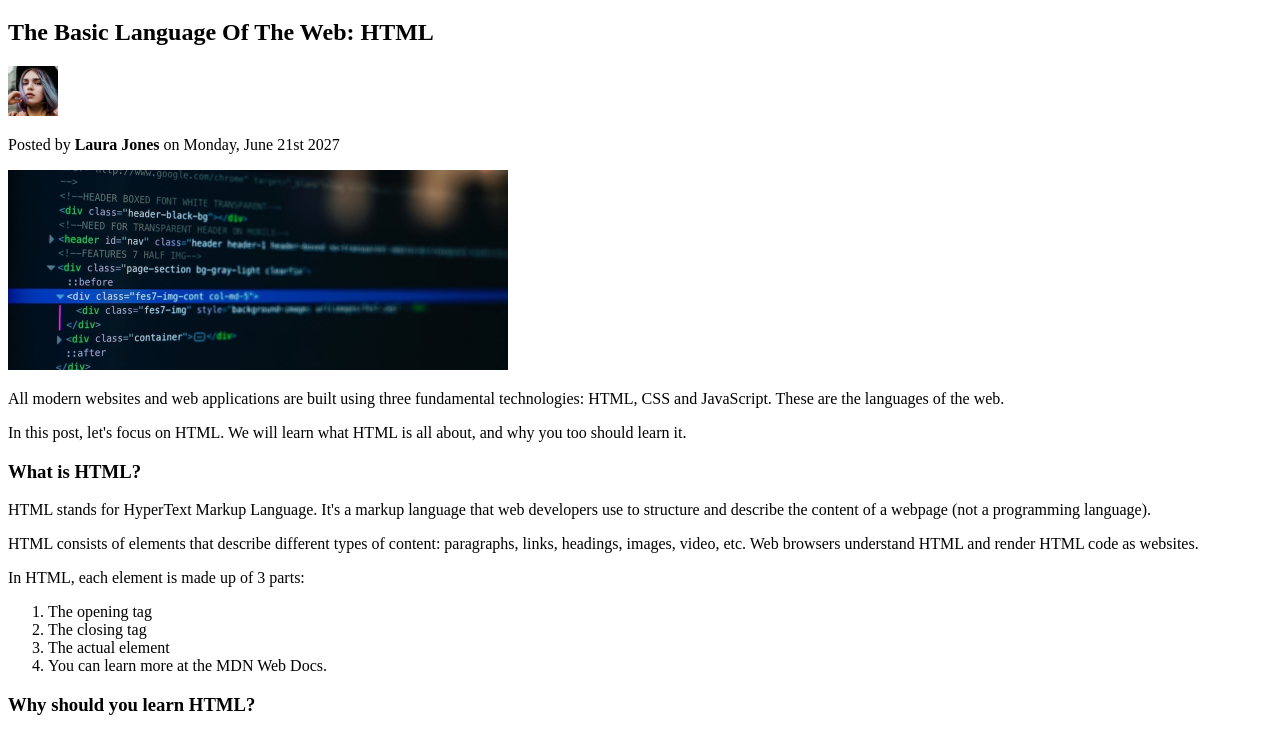
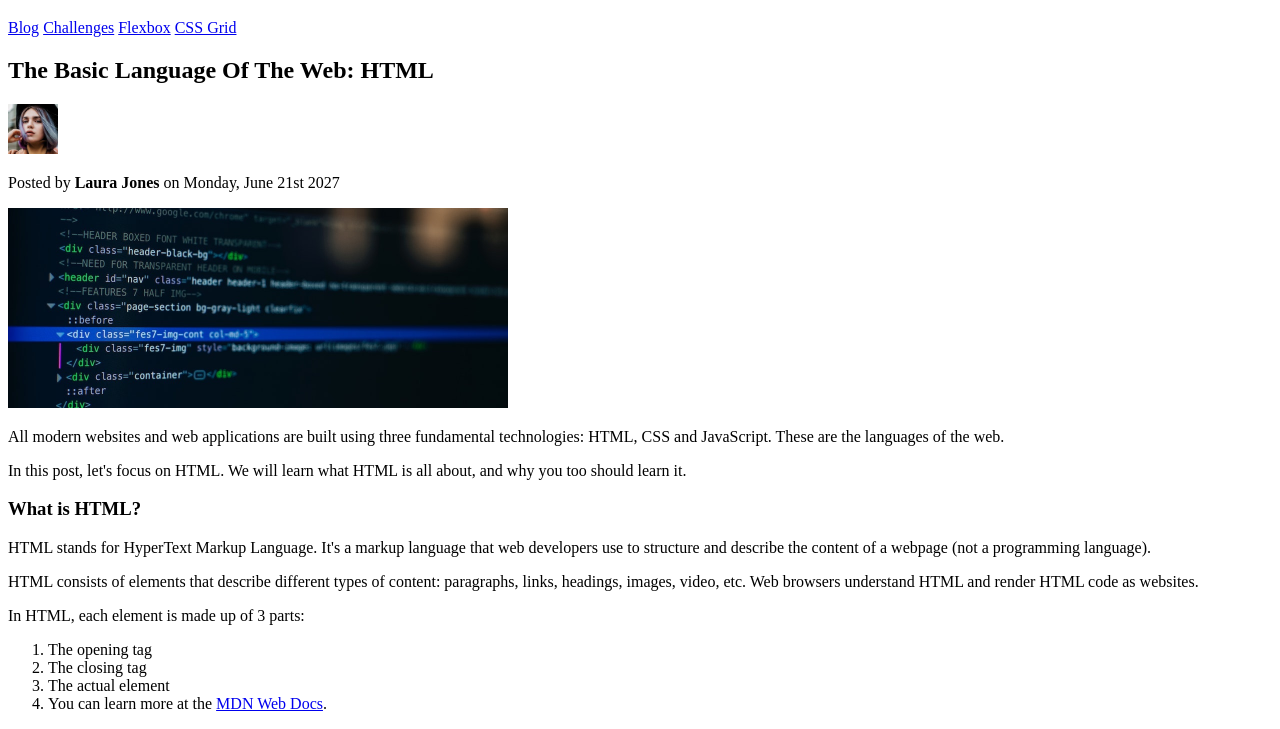
Before and after one commit to andonette-mbf/Jonas-HTML-Practice, a plain HTML site: page index.html in a window 1280 px wide. Shown: the part 62-791 px from the top of the page. Drawn offline with Linux system fonts and the light colour scheme.

Commit message:
add links

```diff
--- a/index.html
+++ b/index.html
@@ -6,6 +6,10 @@
 </head>
 <body>
 	<h1>📘 The Code Magazine</h1>
+	<a href="blog.html">Blog</a>
+	<a href="#">Challenges</a>
+	<a href="#">Flexbox</a>
+	<a href="#">CSS Grid</a>
 	<h2>The Basic Language Of The Web: HTML</h2>
 	<img src="laura-jones.jpg" alt="Laura Jones" height="50" width="50">
 
@@ -24,7 +28,7 @@
 		<li>The opening tag</li>
 		<li>The closing tag</li>
 		<li>The actual element</li>
-		<li>You can learn more at the MDN Web Docs.</li>
+		<li>You can learn more at the <a href="https://developer.mozilla.org/en-US/" target="_blank">MDN Web Docs</a>.</li>
 	</ol>
 
 	<h3>Why should you learn HTML?</h3>
```
Also changed, not shown: blog.html (added, +10 -0 lines), 1 other file.
